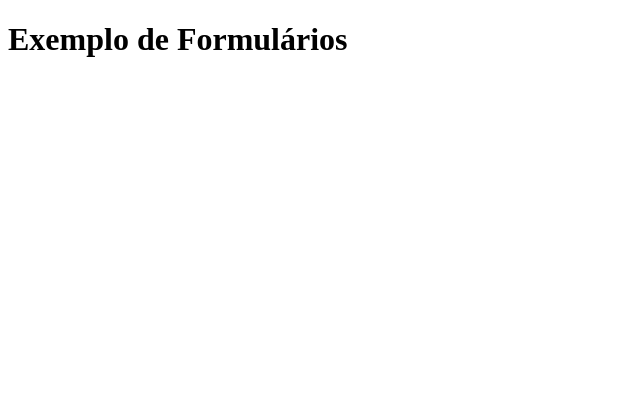
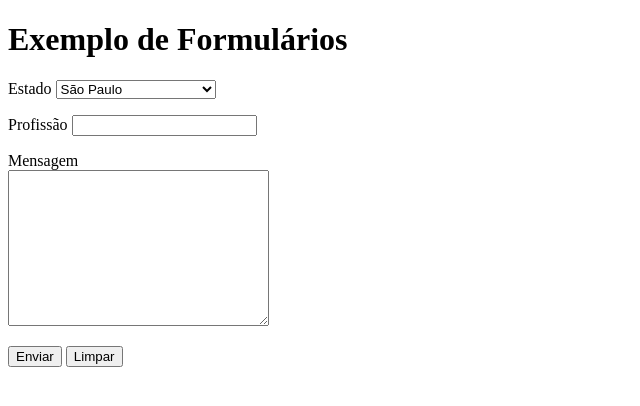
Before and after one commit to AlvsMatheus/html-css, a plain HTML site: page exercícios/ex025/form007.html in a window 1280 px wide. Shown: the whole page, without its empty margins (0-640 px from the left). Drawn offline with Linux system fonts and the light colour scheme.

Commit message:
Update form007.html

```diff
--- a/exercícios/ex025/form007.html
+++ b/exercícios/ex025/form007.html
@@ -7,6 +7,45 @@
 </head>
 <body>
     <h1>Exemplo de Formulários</h1>
+    <form action="exemplo.php" method="get" autocomplete="on">
+
+        <p>
+            <label for="iest">Estado</label>
+            <select name="est" id="iest">
+                <optgroup label="Região Sudeste">
+                    <option value="SP">São Paulo</option>
+                    <option value="RJ">Rio de Janeiro</option>
+                    <option value="MG">Minas Gerais</option>
+                </optgroup>
+
+                <optgroup label="Nordeste">
+                    <option value="">Rio Grande do Norte</option>
+                    <option value="">Maranhão</option>
+                    <option value="">Pernambuco</option>
+                </optgroup>
+            </select>
+
+            <p>
+                <label for="iprof">Profissão</label>
+                <input type="text" name="prof" id="iprof" list="lstprof">
+                <datalist id="lstprof">
+                    <option >admnistrador</option>
+                    <option >contador</option>
+                    <option >desenvolvedor</option>
+                    <option >professor</option>
+                </datalist>
+
+            </p>
+            <p>
+                <label for="imsg">Mensagem</label> <br>
+                <textarea name="msg" id="imsg" cols="30" rows="10"> </textarea>
+            </p>
+            <P>
+                <input type="submit" value="Enviar">
+                <input type="reset" value="Limpar">
+            </P>
+
+    </form>
 
 </body>
 </html>
```
